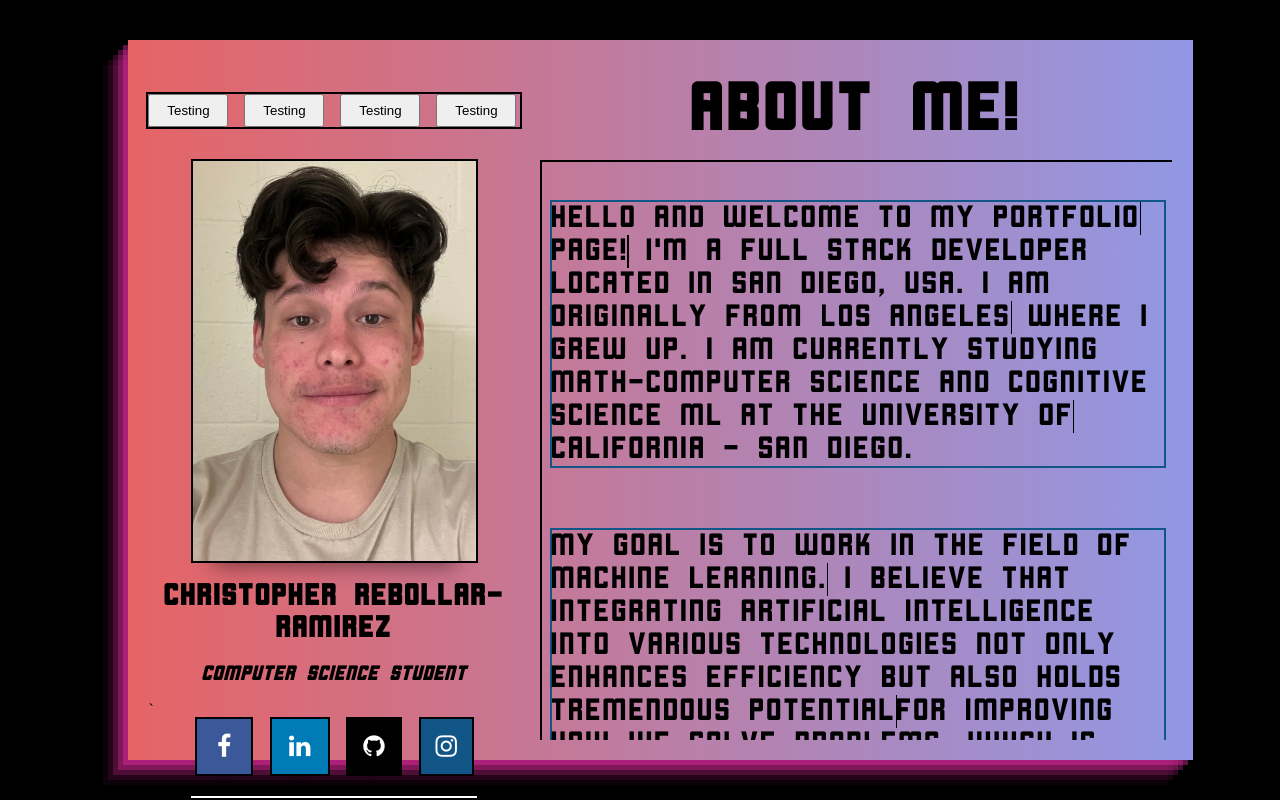
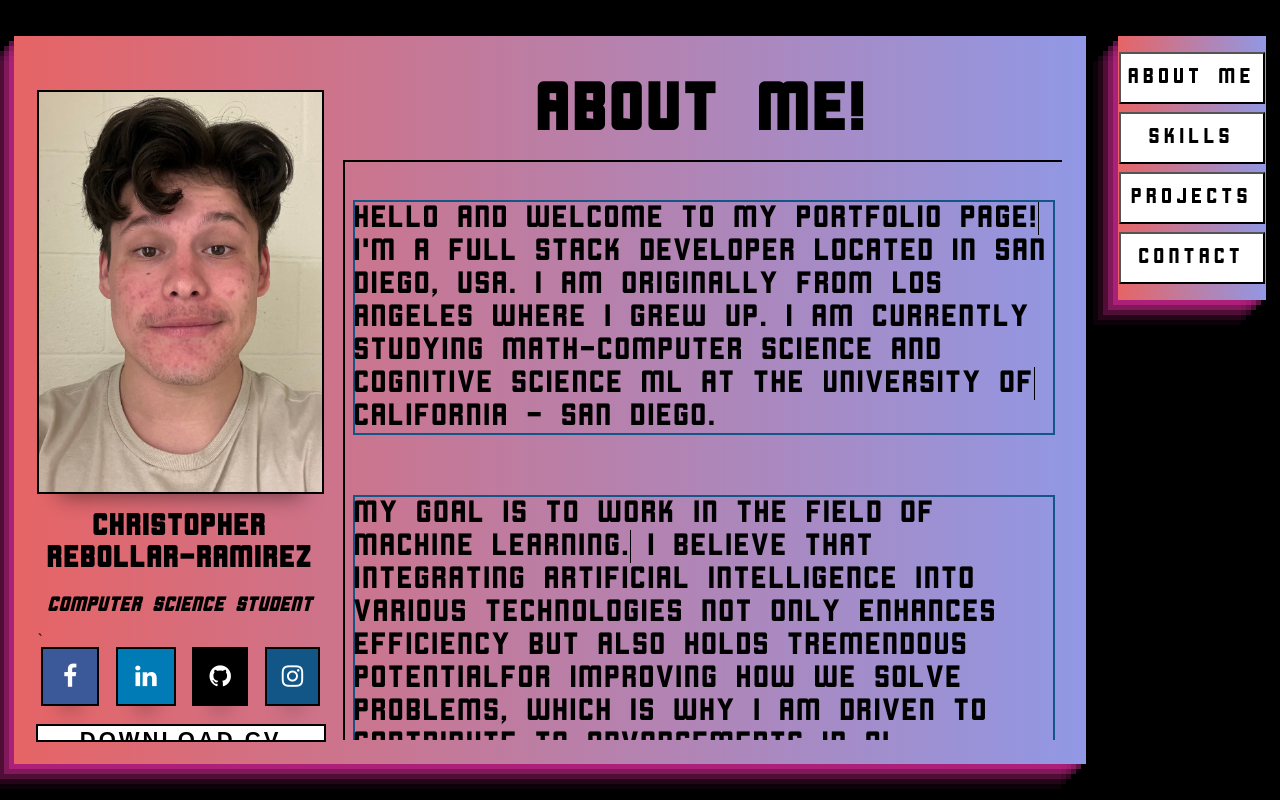
Before and after one commit to crebollarramirez/crebollarramirez, a React (Vite) app: page / in a window 1280 px wide. Built offline with nearby package versions, Linux system fonts and the light colour scheme.

Commit message:
cool button design

```diff
--- a/src/App.jsx
+++ b/src/App.jsx
@@ -1,14 +1,17 @@
 import {Card} from "./components/CardComponents/Card"
 import './styles/App.css'
 import { ScrollableContent } from './components/ScrollableContent/ScrollableContent'
-
+import { NavigationSection } from "./components/CardComponents/NavigationSection"
 
 function App() {
   return (
+    <div id="appContainer">
       <main>
         <Card/>
         <ScrollableContent/>
       </main>
+      <NavigationSection />
+    </div>
   )
 }
 
--- a/src/components/CardComponents/Card.jsx
+++ b/src/components/CardComponents/Card.jsx
@@ -8,7 +8,6 @@ import { NavigationSection } from './NavigationSection'
 export function Card(){
     return (
         <div className="card flex-item">
-                <NavigationSection />
                 <PhotoName/>
                 <SocialButtonsSection/>
                 <DownloadButton/>
--- a/src/components/CardComponents/NavButton.jsx
+++ b/src/components/CardComponents/NavButton.jsx
@@ -1,6 +1,7 @@
 import React from "react";
+import './../../styles/navigationStyle.css'
 
-export function NavButton({targetId, children}){
+export function NavButton({targetId, name}){
     const handleClick = () => {
         const section = document.getElementById(targetId);
         if (section) {
@@ -10,7 +11,10 @@ export function NavButton({targetId, children}){
 
     return (
             <button id="navButton" onClick={handleClick}>
-                Testing
+                <div className="navText">
+                    {name}
+                </div>
+
             </button>
     );
 };
--- a/src/components/CardComponents/NavigationSection.jsx
+++ b/src/components/CardComponents/NavigationSection.jsx
@@ -1,13 +1,14 @@
 import React from "react";
 import { NavButton } from "./NavButton";
+import './../../styles/navigationStyle.css'
 
 export function NavigationSection(){
     return (
         <div id="navSection">
-            <NavButton targetId="about-me"/>
-            <NavButton targetId="skills"/>
-            <NavButton targetId="projects"/>
-            <NavButton targetId="contact"/>
+            <NavButton targetId="about-me" name="About Me"/>
+            <NavButton targetId="skills" name="Skills"/>
+            <NavButton targetId="projects" name="Projects"/>
+            <NavButton targetId="contact" name="Contact"/>
         </div>
     );
 };
--- a/src/styles/App.css
+++ b/src/styles/App.css
@@ -36,6 +36,14 @@ main{
   rgba(240, 46, 170, 0.05) -25px 25px;
   padding: 2%;
   gap: 1em;
+}
+
+#appContainer{
+  display: flex;
+  align-items: start;
+  justify-content: center;
+  flex-direction: row;
+  gap: 2em;
 }
 
 .scroll-item{
--- a/src/styles/cardStyle.css
+++ b/src/styles/cardStyle.css
@@ -162,17 +162,3 @@
 @keyframes b {
   to {background-position:-200% 0,0 0}
 }
-
-#navSection{
-  display: flex;
-  width: 100%;
-  flex-direction: row;
-  border: black solid 2px;
-  gap: 1em;
-  margin-top: 2em;
-}
-
-#navButton{
-  width: 6em;
-  height: 2.5em;
-}
--- /dev/null
+++ b/src/styles/navigationStyle.css
@@ -0,0 +1,64 @@
+#navSection{
+    display: flex;
+    width: 100%;
+    flex-direction: column;
+    gap: 0.5em;
+    background: linear-gradient(to right, #e66465, #9198e5);
+    align-items: center;
+    justify-content: center;
+    box-shadow: rgba(240, 46, 170, 0.4) -5px 5px,
+    #f02eaa4d -10px 10px,
+    rgba(240, 46, 170, 0.2) -15px 15px,
+    rgba(240, 46, 170, 0.1) -20px 20px,
+    rgba(240, 46, 170, 0.05) -25px 25px;
+    padding: 1em 0.1em 1em 0.1em;
+  }
+
+  #navButton{
+    width: 7em;
+    height: 2.5em;
+    background-color: white;
+    text-transform: uppercase;
+    cursor: pointer;
+    color: black;
+    transition: all 1s;
+    overflow: hidden;
+    font-family: 'Cornerstone';
+    font-size: 1.3em;
+    display: flex;
+    align-items: center;
+    justify-content: center;
+    letter-spacing: 0.15em;
+  }
+
+  .navText{
+  }
+
+  #navButton.active {
+    box-shadow: 0 0 10px 2px rgba(145, 152, 229, 0.8); /* Adjust as needed */
+    color: #9198e5; /* Same color as the glow */
+  }
+
+  #navButton:hover {
+    color: #9198e5;
+    transform: scale(1.1);
+    outline: 2px solid #9198e5;
+    box-shadow: rgba(0, 0, 0, 0.56) 0px 22px 70px 4px;
+  }
+
+  #navButton::before {
+    content: "";
+    position: absolute;
+    left: -50px;
+    top: 0;
+    width: 0;
+    height: 100%;
+    background-color: black;
+    transform: skewX(45deg);
+    z-index: -1;
+    transition: width 1s;
+  }
+
+  #navButton:hover::before {
+    width: 250%;
+  }
--- a/src/styles/skillsSectionStyle.css
+++ b/src/styles/skillsSectionStyle.css
@@ -75,7 +75,7 @@
 }
 
 .mlgrid-item li {
-  font-size: 1.1em;
+  font-size: 1em;
 }
 
 
@@ -105,13 +105,13 @@
 .data-visualization {
   grid-row: 6/11;
   grid-column: 8/-1;
-  margin-left: 4.6em;
+  margin-left: 5.5em;
 }
 
 .neural-networks {
   grid-row: 2/6;
   grid-column: 8/-1;
-  margin-left: 0.2em;
+  margin-left: 0.9em;
 }
 
 .scrollTitle-container{
```
